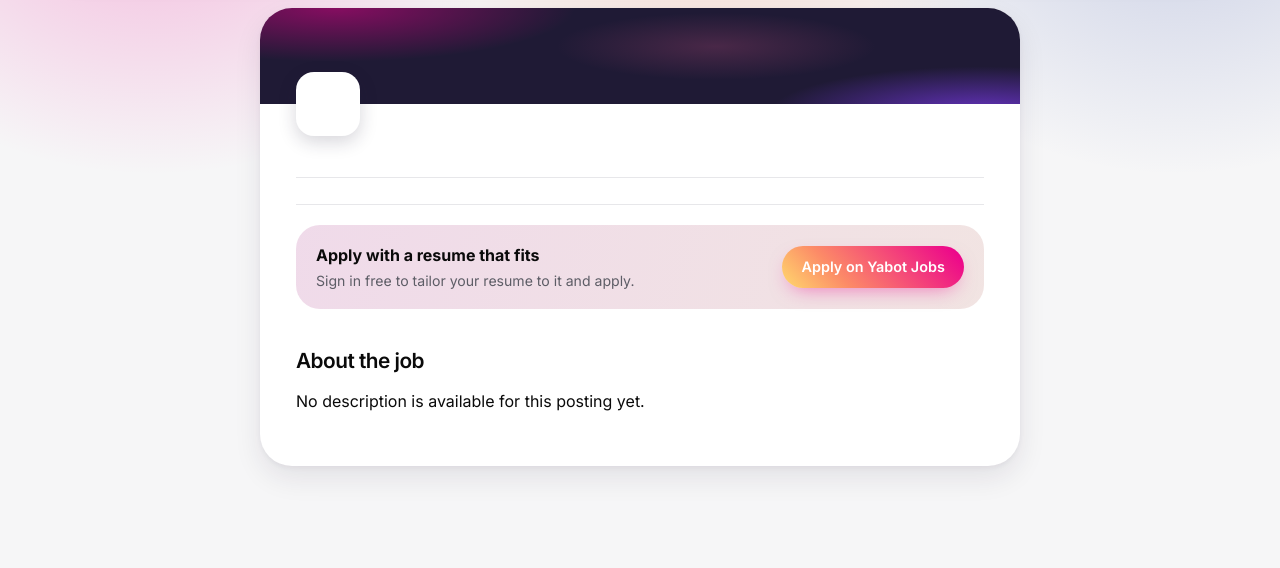
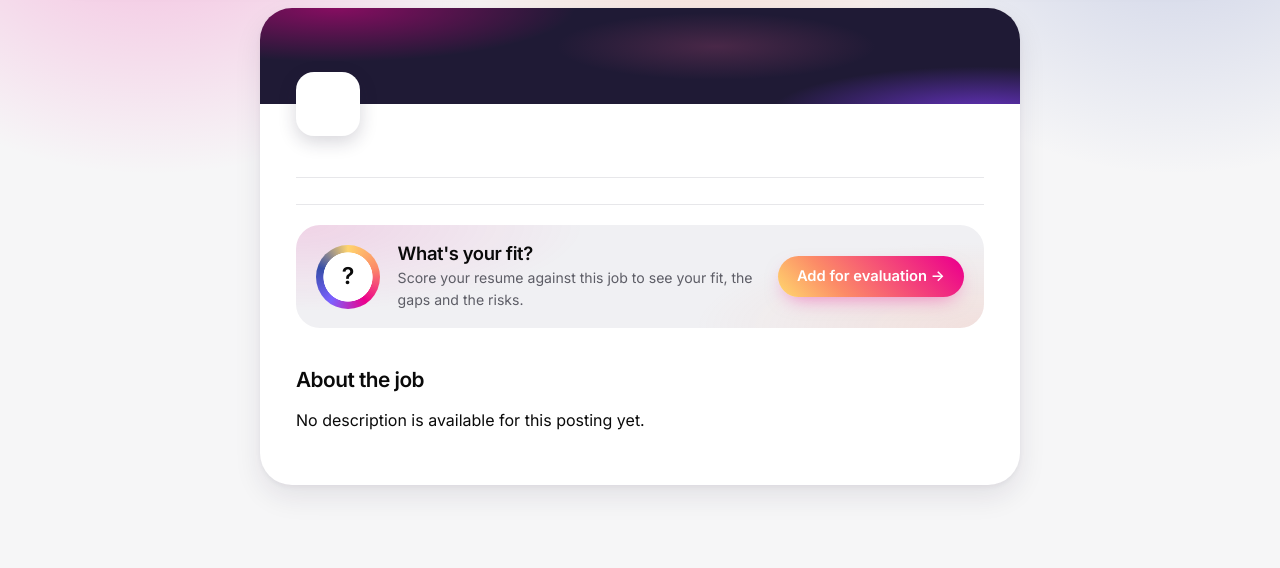
Before and after one commit to davicho01/yabot.jobs-backend, a Python web app: template templates/seo/job.html.jinja in a window 1280 px wide. Shown: the part 119-687 px from the top of the page. Run offline with Jinja, Linux system fonts and the light colour scheme; the template is opened without the code that fills it, so the values that code supplies are empty.

Commit message:
Static job pages: dates, Apply and fit card as on the job board
- Dates panel: short dates (Oct 20, 2026); First found's time on its own
  grey line under the date, still labeled ET.
- The summary sentence sits under the dates, then Apply (full width on
  phones; desktop keeps it top right).
- The sign-in box becomes the board's "What's your fit?" card: the "?" on
  the rainbow ring and Add for evaluation (still /jobs/<id>/apply,
  data-track="apply"). A closed job keeps its closed box.
- PAGE_VERSION 6: existing pages change only after a --full backfill.

Co-Authored-By: Claude Opus 5.5 <noreply@anthropic.com>
Claude-Session: https://claude.ai/code/session_01LkT1vQaWnrL6vLmrWQ1A7P

```diff
--- a/templates/seo/_job_style.html.jinja
+++ b/templates/seo/_job_style.html.jinja
@@ -27,6 +27,14 @@
   .job-cta__text { display: flex; flex-direction: column; gap: 0.15rem; flex: 1 1 16rem; }
   .job-cta__text span { font-size: 0.88rem; color: var(--ink-soft); }
   .job-cta__buttons { display: flex; flex-wrap: wrap; gap: 0.5rem; }
+  /* The job board's fit card (JobBoardCards.css .case-file__fit): sunset
+     washes in two corners, the "?" on a rainbow ring, the gradient button. */
+  .job-fit { flex-wrap: nowrap; gap: 1.1rem; background: radial-gradient(60% 120% at 0% 0%, rgba(236, 0, 140, 0.12), transparent 70%), radial-gradient(60% 120% at 100% 100%, rgba(252, 139, 103, 0.16), transparent 70%), var(--chip); }
+  .job-fit__dial { flex: none; display: grid; place-items: center; width: 64px; height: 64px; border-radius: 50%; font-size: 1.45rem; font-weight: 600; background: radial-gradient(closest-side, var(--surface) 76%, transparent 78%), conic-gradient(#ffd46d, #fc8b67, #ec008c, #7b61ff, #364ea9, #ffd46d); }
+  .job-fit__text { flex: 1 1 0; min-width: 0; gap: 0; }
+  .job-fit__text h2 { margin: 0; font-size: 1.15rem; font-weight: 600; letter-spacing: -0.02em; }
+  .job-fit__text p { margin: 0.2rem 0 0; font-size: 0.88rem; color: var(--ink-soft); }
+  .job-fit .btn { padding: 0.75rem 1.2rem; font-size: 0.92rem; font-weight: 600; }
   .job-facts { display: flex; flex-wrap: wrap; gap: 0.4rem; margin: 0.5rem 0 0; }
   /* One height for every pill, the pay pill's bigger type included (as on the job board). */
   .job-facts dd { box-sizing: border-box; display: inline-flex; align-items: center; height: 1.8rem; margin: 0; padding: 0 0.75rem; line-height: 1.2; border-radius: 999px; background: var(--chip); font-size: 0.82rem; font-weight: 600; }
@@ -36,7 +44,8 @@
   .job-dates > div:first-child { padding-left: 0; }
   .job-dates > div + div { border-left: 1px solid var(--line); }
   .job-dates dt { font-size: 0.72rem; font-weight: 600; letter-spacing: 0.04em; text-transform: uppercase; color: var(--ink-soft); }
-  .job-dates dd { margin: 0.1rem 0 0; font-size: 0.95rem; font-weight: 700; }
+  .job-dates dd { margin: 0.2rem 0 0; font-size: 0.95rem; font-weight: 700; }
+  .job-dates .job-dates__time { margin-top: 0.1rem; font-size: 0.8rem; font-weight: 500; color: var(--ink-soft); }
   /* "Not listed": no date from the employer, in the labels' grey. */
   .job-dates__missing dd { font-weight: 500; color: var(--ink-soft); }
   /* The app's rose, as on its Closed badge. */
@@ -54,6 +63,7 @@
     .company-line { padding-right: 0; }
     /* Phones: full width on its own row, above the box. */
     .job-apply { position: static; display: flex; margin: 0 0 1rem; }
+    .job-fit { flex-wrap: wrap; }
     .job-cta__buttons { width: 100%; }
     .job-cta__buttons .btn { flex: 1 1 auto; }
   }
--- a/templates/seo/job.html.jinja
+++ b/templates/seo/job.html.jinja
@@ -43,15 +43,15 @@
             {% for label, value in glance if label not in dates and label not in ["Company", "Location"] %}<div{% if label == "Pay" %} class="job-facts__pay"{% endif %}><dt class="sr">{{ label }}</dt><dd>{{ value }}</dd></div>{% endfor %}
           </dl>
           <dl class="job-dates">
-            {% for label, value in glance if label in dates %}<div{% if label == "Closed" %} class="job-dates__closed"{% elif value == "Not listed" %} class="job-dates__missing"{% endif %}><dt>{{ label }}</dt><dd>{{ value }}</dd></div>{% endfor %}
+            {% for label, value in glance if label in dates %}<div{% if label == "Closed" %} class="job-dates__closed"{% elif value == "Not listed" %} class="job-dates__missing"{% endif %}><dt>{{ label }}</dt><dd>{{ value }}</dd>{% if label == "First found" and first_found_time %}<dd class="job-dates__time">{{ first_found_time }}</dd>{% endif %}</div>{% endfor %}
           </dl>
         </section>
         <p class="job-lead">{{ lead }}</p>
         {# The posting on the company's site, as on the job board: top right
-           under the band on desktop, full width above the box on phones.
+           under the band on desktop, full width under the summary on phones.
            Not for a closed job, whose posting is gone. #}
         {% if job.job_url and not job.closed_at %}<a class="job-apply" href="{{ job.job_url }}" target="_blank" rel="noopener" data-track="job_site">Apply ↗</a>{% endif %}
-        <div class="job-cta">
+        <div class="job-cta{% if not job.closed_at %} job-fit{% endif %}">
           {# A closed job keeps its page, but there's nothing left to apply to. #}
           {% if job.closed_at %}
           <div class="job-cta__text">
@@ -62,12 +62,15 @@
             <a class="btn btn--sunset" href="{{ base_url }}/jobs/{{ job.url_id }}" data-track="closed">See it on Yabot Jobs</a>
           </div>
           {% else %}
-          <div class="job-cta__text">
-            <strong>Apply with a resume that fits</strong>
-            <span>Sign in free to tailor your resume to it and apply.</span>
+          {# The job board's fit card, as a signed-out visitor sees it: the
+             "?" on the rainbow ring, and Add for evaluation (to sign in). #}
+          <span class="job-fit__dial" aria-hidden="true">?</span>
+          <div class="job-cta__text job-fit__text">
+            <h2>What's your fit?</h2>
+            <p>Score your resume against this job to see your fit, the gaps and the risks.</p>
           </div>
           <div class="job-cta__buttons">
-            <a class="btn btn--sunset" href="{{ base_url }}/jobs/{{ job.url_id }}/apply" data-track="apply">Apply on Yabot Jobs</a>
+            <a class="btn btn--sunset" href="{{ base_url }}/jobs/{{ job.url_id }}/apply" data-track="apply">Add for evaluation →</a>
           </div>
           {% endif %}
         </div>
```
Also changed, not shown: app/services/static_job_pages.py (+18 -7 lines), tests/services/test_static_job_pages.py (+7 -6 lines).
